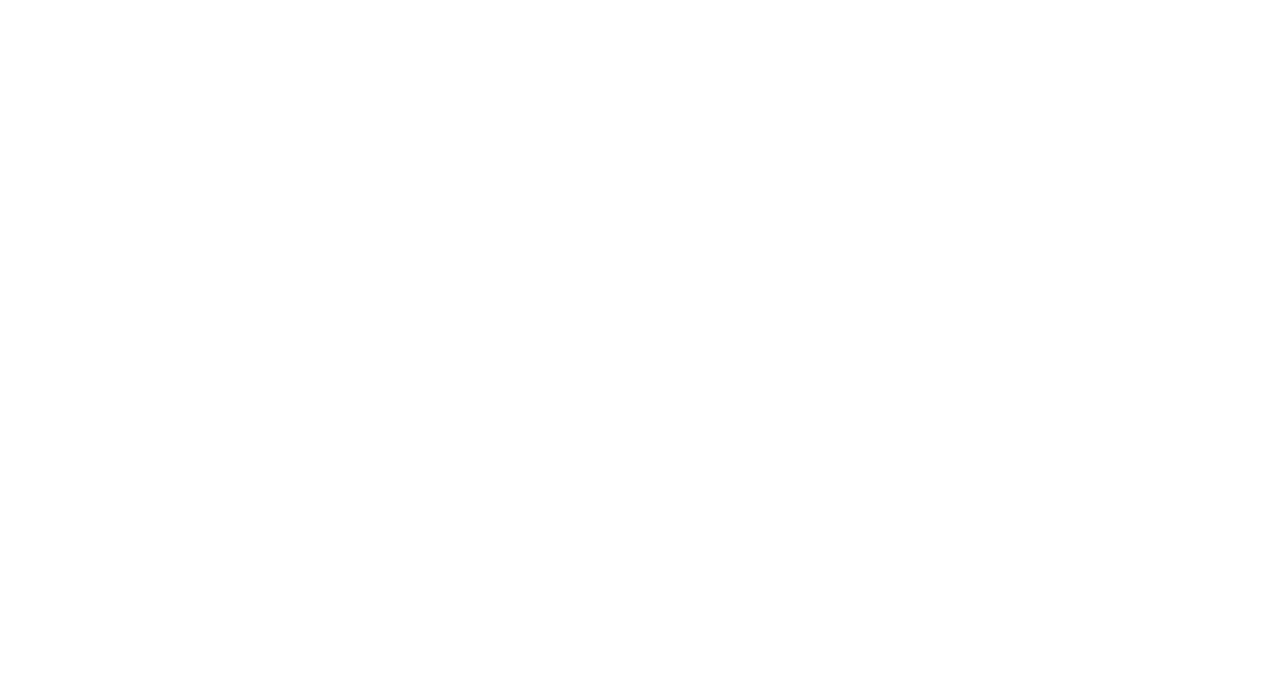
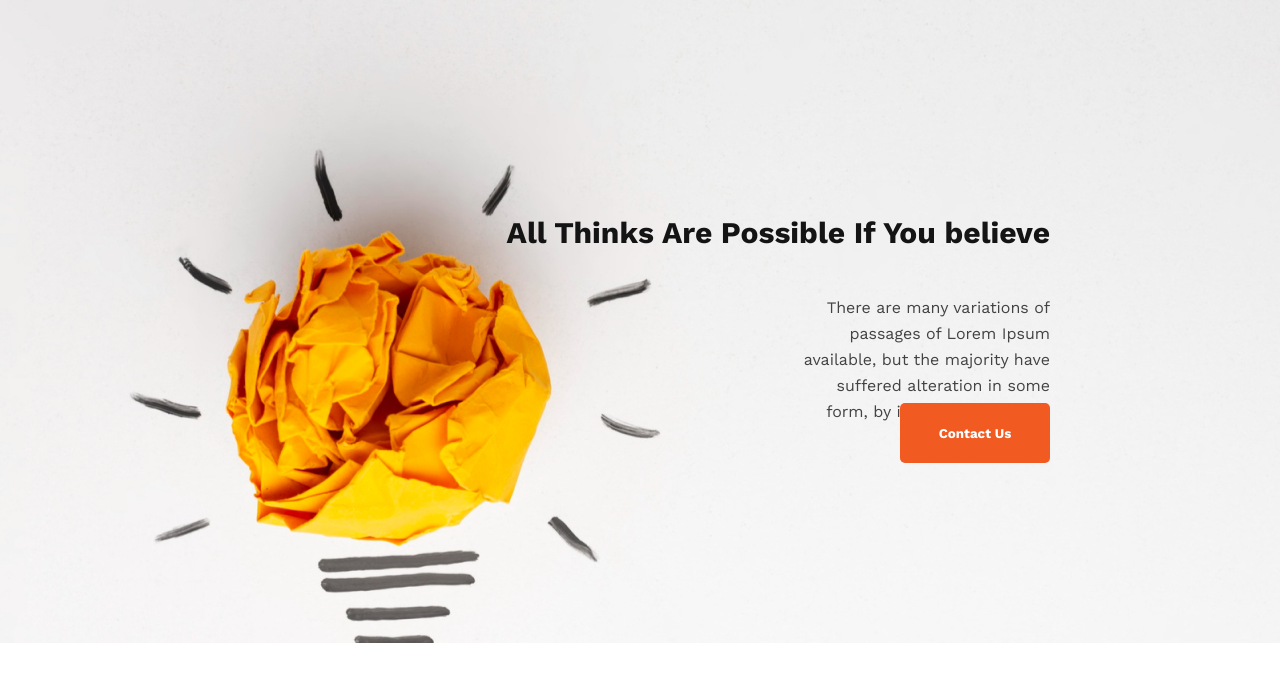
Before and after one commit to MahbubaLina/new-year-new-me, a plain HTML site: page index.html in a window 1280 px wide. Drawn offline with nearby package versions, Linux system fonts and the light colour scheme.

Commit message:
header added

```diff
--- a/index.html
+++ b/index.html
@@ -1,11 +1,29 @@
 <!DOCTYPE html>
 <html lang="en">
-<head>
-    <meta charset="UTF-8">
-    <meta name="viewport" content="width=device-width, initial-scale=1.0">
-    <title>nnew me</title>
-</head>
-<body>
+  <head>
+    <meta charset="UTF-8" />
+    <meta name="viewport" content="width=device-width, initial-scale=1.0" />
+    <link rel="preconnect" href="https://fonts.googleapis.com" />
+    <link rel="preconnect" href="https://fonts.gstatic.com" crossorigin />
+    <link
+      href="https://fonts.googleapis.com/css2?family=Work+Sans:wght@400;700&display=swap"
+      rel="stylesheet"
+    />
 
-</body>
+    <link rel="stylesheet" href="styles/new-me1.css" />
+    <title>New Year New Me</title>
+  </head>
+  <body>
+    <header>
+        <div class="banner">
+            <div class="banner-description">
+                <h3 class="banner-title">All Thinks Are Possible If You believe</h3>
+                <p class="banner-paragraph">There are many variations of passages of Lorem Ipsum available, but the majority have suffered alteration in some form, by injected humour, or randomised words</p>
+                <button class="btn-primary">Contact Us</button>
+              </div>
+        </div>
+    </header>
+    <main></main>
+    <footer></footer>
+  </body>
 </html>
--- /dev/null
+++ b/styles/new-me1.css
@@ -0,0 +1,44 @@
+* {
+  font-family: "Work Sans", sans-serif;
+  margin: 0px;
+  padding: 0px;
+}
+header {
+  background-image: url(../images/banner/banner1.png);
+  max-width: 1600px;
+  max-height: 800px;
+}
+.banner-description {
+  text-align: right;
+  margin-right: 230px;
+}
+.banner-title {
+  color: #151414;
+  font-weight: 700;
+  line-height: normal;
+  height: 50px;
+  padding-top: 215px;
+  font-size: 30px;
+}
+.banner-paragraph {
+  color: #444343;
+  font-size: 16px;
+
+  font-weight: 400;
+  line-height: 26px;
+  height: 78px;
+  margin-top: 30px;
+  margin-left: 800px;
+}
+.btn-primary {
+  width: 150px;
+  height: 60px;
+  border-radius: 5px;
+  border: 0;
+  background: #f15b22;
+  padding: 20px 25px;
+  color: #fff;
+  font-weight: 600;
+  margin-top: 30px;
+  margin-bottom: 180px;
+}
```
Also changed, not shown: images/banner/banner1.png (added), images/banner/banner2.png (added), images/banner/banner3.png (added), images/icons/ecom.png (added), images/icons/fb.png (added), images/icons/js.png (added), images/icons/smoke.png (added), images/icons/twitter.png (added), images/icons/web.png (added), images/icons/youtube.png (added).
